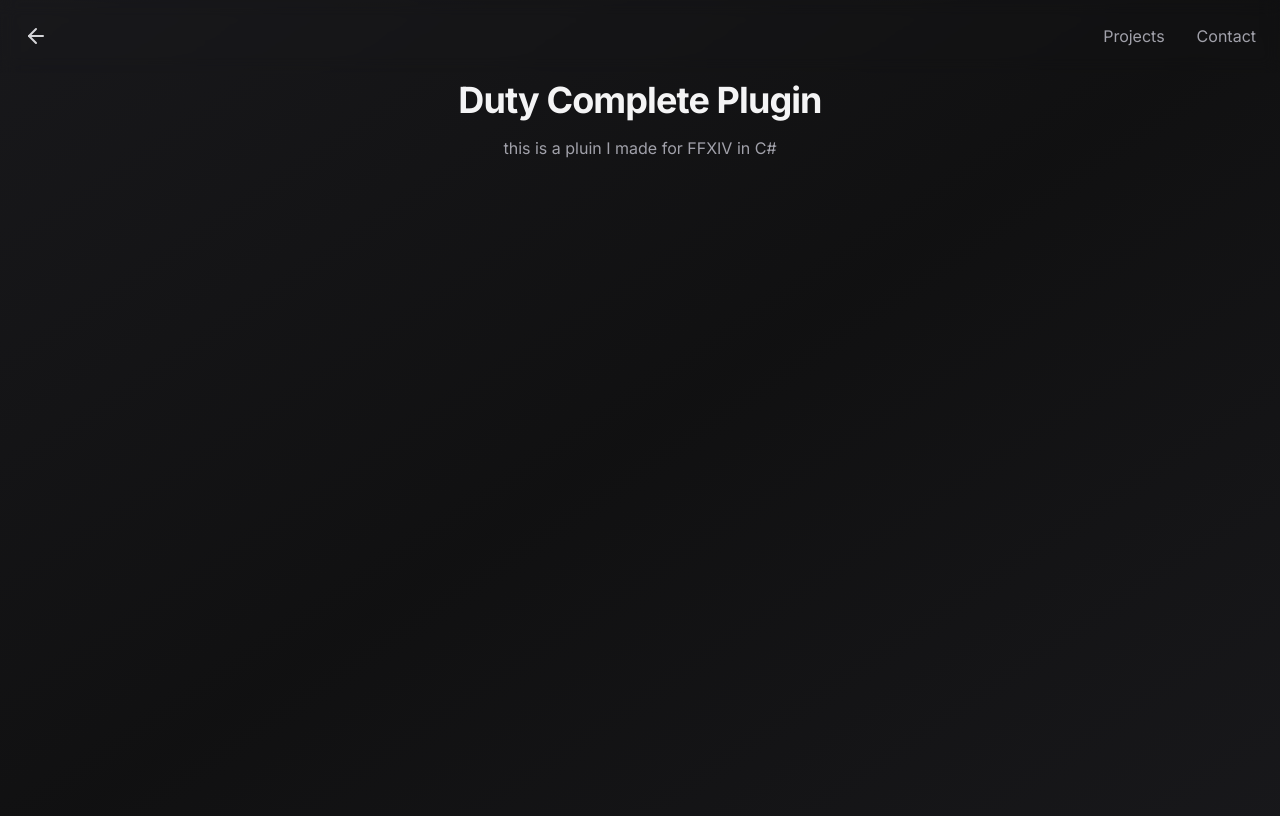
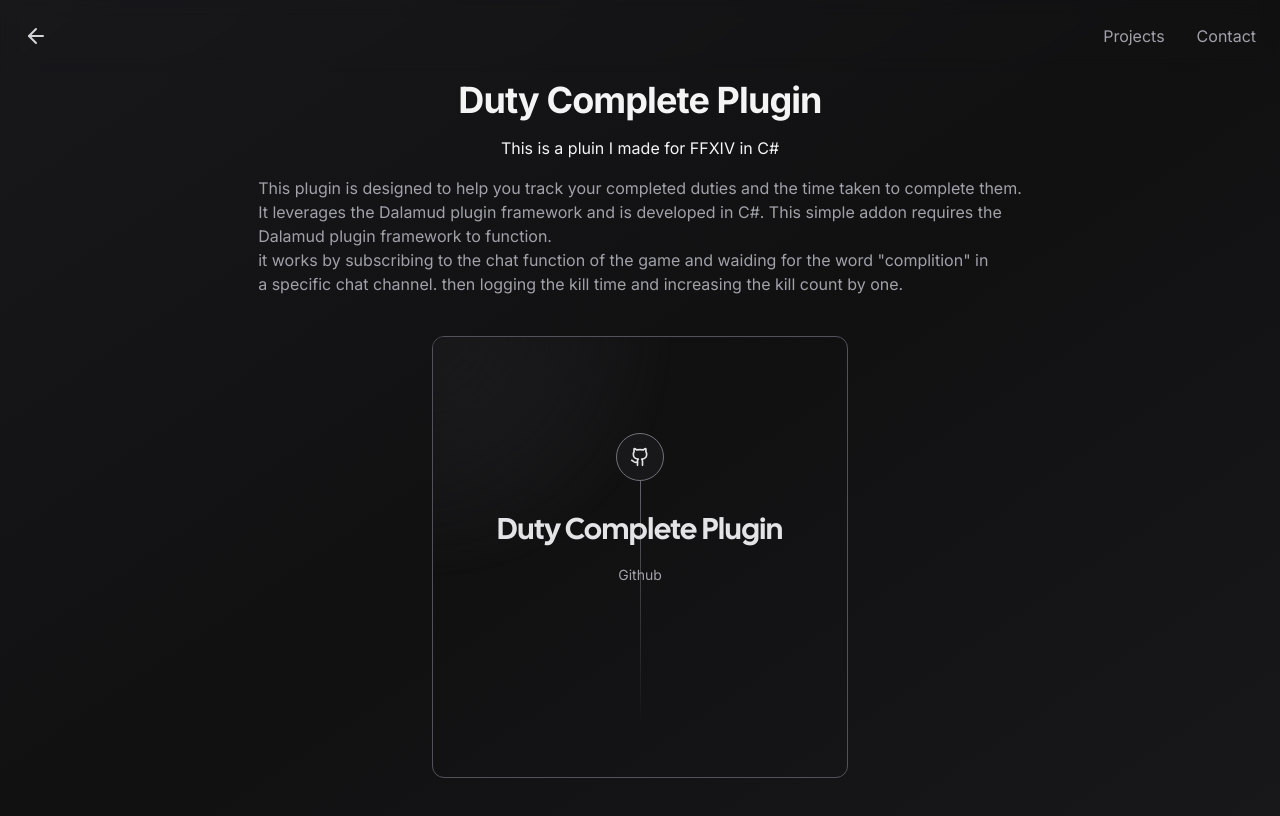
Before and after one commit to Luna-MN/nextjs-portfolio-website, a Next.js app: page /projects/dutycomplete in a window 1280 px wide. Shown: the top 816 px of the page. Built offline with nearby package versions, Linux system fonts and the light colour scheme; no server answers; what tailwindcss-debug-screens would draw is missing.

Commit message:
projects update

```diff
--- a/app/projects/dutycomplete/page.tsx
+++ b/app/projects/dutycomplete/page.tsx
@@ -1,21 +1,58 @@
 import React from 'react';
 import { Navigation } from '../../components/nav';
 import { Card } from '../../components/card';
+import { Github } from 'lucide-react';
 import Link from 'next/link';
 
 export default async function DutyCompletePage() {
     return (
         <div className="relative pb-16">
             <Navigation />
-            <div className="min-h-screen mx-auto lg:mx-0 pt-20">
-                <h2 className="text-3xl font-bold tracking-tight text-zinc-100 sm:text-4xl">
+            <div className="min-h-screen mx-auto lg:mx-0 pt-20 ">
+                <h1 className="text-3xl font-bold tracking-tight text-zinc-100 sm:text-4xl">
                     <div className="flex justify-center items-center">
                         <h1>Duty Complete Plugin</h1>
                     </div>
+                </h1>
+                <h2 className="flex justify-center items-center mt-4 text-zinc-100">
+                    This is a pluin I made for FFXIV in C#
                 </h2>
                 <p className="flex justify-center items-center mt-4 text-zinc-400">
-                    this is a pluin I made for FFXIV in C#
+                    This plugin is designed to help you track your completed
+                    duties and the time taken to complete them. <br /> It
+                    leverages the Dalamud plugin framework and is developed in
+                    C#. This simple addon requires the <br />
+                    Dalamud plugin framework to function. <br /> it works by
+                    subscribing to the chat function of the game and waiding for
+                    the word "complition" in <br /> a specific chat channel.
+                    then logging the kill time and increasing the kill count by
+                    one.
                 </p>
+                <div className="flex justify-center items-center w-full gap-8 mx-auto mt-32 sm:mt-0 lg:gap-16 pt-10">
+                    <Card>
+                        <Link
+                            href={'https://github.com/Luna-MN/ffxiv-plugin'}
+                            target="_blank"
+                            className="p-4 relative flex flex-col items-center gap-4 duration-700 group md:gap-8 md:py-24  lg:pb-48  md:p-16"
+                        >
+                            <span
+                                className="absolute w-px h-2/3 bg-gradient-to-b from-zinc-500 via-zinc-500/50 to-transparent"
+                                aria-hidden="true"
+                            />
+                            <span className="relative z-10 flex items-center justify-center w-12 h-12 text-sm duration-1000 border rounded-full text-zinc-200 group-hover:text-white group-hover:bg-zinc-900 border-zinc-500 bg-zinc-900 group-hover:border-zinc-200 drop-shadow-orange">
+                                {<Github size={20} />}
+                            </span>{' '}
+                            <div className="z-10 flex flex-col items-center">
+                                <span className="lg:text-xl font-medium duration-150 xl:text-3xl text-zinc-200 group-hover:text-white font-display">
+                                    {'Duty Complete Plugin'}
+                                </span>
+                                <span className="mt-4 text-sm text-center duration-1000 text-zinc-400 group-hover:text-zinc-200">
+                                    {'Github'}
+                                </span>
+                            </div>
+                        </Link>
+                    </Card>
+                </div>
             </div>
         </div>
     );
--- a/app/projects/page.tsx
+++ b/app/projects/page.tsx
@@ -12,34 +12,21 @@
         completed: true,
     },
     {
-        title: 'Project 2',
-        description: 'This is a description for project 2',
-        href: 'https://github.com/Luna-MN/ffxiv-plugin',
-        date: '2022-01-02',
+        title: 'FF14 Discord Bot',
+        description: 'A discord bot for FFXIV I worked on with a friend',
+        href: 'https://github.com/FabianXh/FF14DiscordBot',
+        date: '2024-07-30',
     },
     {
-        title: 'Project 3',
-        description: 'This is a description for project 3',
-        href: 'https://github.com/Luna-MN/ffxiv-plugin',
-        date: '2022-01-03',
+        title: 'Numpad game',
+        description: 'Quick game I made to test my skills in godot!',
+        href: 'https://github.com/Luna-MN/Numpad',
+        date: '2024-05-02',
     },
     {
-        title: 'Project 3',
-        description: 'This is a description for project 3',
-        href: 'https://github.com/Luna-MN/ffxiv-plugin',
-        date: '2022-01-03',
-    },
-    {
-        title: 'Project 3',
-        description: 'This is a description for project 3',
-        href: 'https://github.com/Luna-MN/ffxiv-plugin',
-        date: '2022-01-03',
-    },
-    {
-        title: 'Project 3',
-        description: 'This is a description for project 3',
-        href: 'https://github.com/Luna-MN/ffxiv-plugin',
-        date: '2022-01-03',
+        title: 'Dungeon Rouge',
+        description: 'Currently working on a rouge like game in godot',
+        href: 'https://github.com/Luna-MN/DungeonRouge',
     },
 ];
 
```
